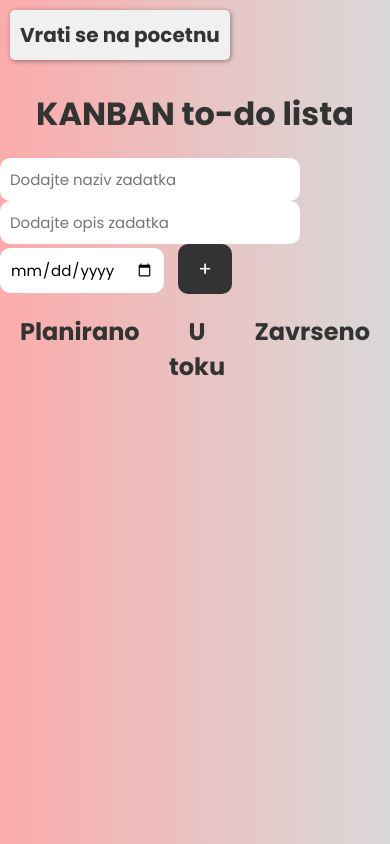
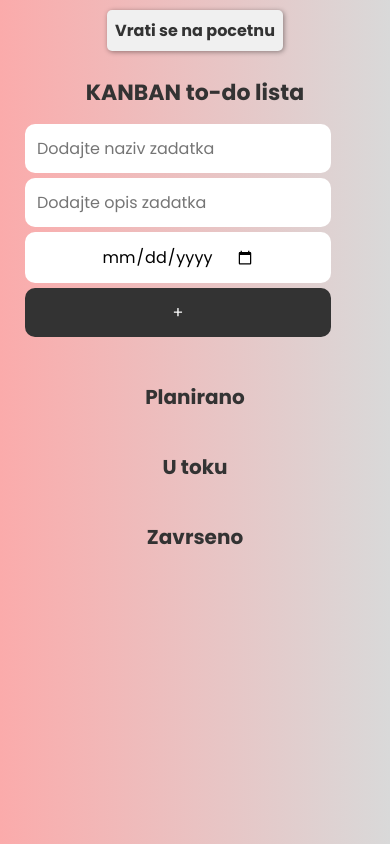
Before and after one commit to stefannmikiic/mini_js_aplikacije, a plain HTML site: page todo.html in a window 390 px wide. Drawn offline with Linux system fonts and the light colour scheme.

Commit message:
zavrseno konvertovanje i responzivnost

```diff
--- /dev/null
+++ b/css/konvertovanje.css
@@ -0,0 +1,156 @@
+* {
+    margin: 0;
+    padding: 0;
+    box-sizing: border-box;
+}
+body{
+    background-image: linear-gradient(to right, #fbabab, #d9d9d9);
+    font-family: Arial, sans-serif;
+    height: 100vh;
+    display: flex;
+    flex-direction: column;
+    align-items: center;
+    justify-content: center;
+}
+
+h2 {
+    text-align: center;
+    color: #333;
+    padding: 20px;
+    margin: 20px auto;
+}
+
+button{
+    padding: 10px;
+    margin: 4px;
+    font-size: 18px;
+    border-radius: 10px;
+    border: none;
+    background-color: #222;
+    color: white;
+
+}
+button:hover{
+    cursor: pointer;
+    transform: scale(1.05);
+    background-color: #cacaca;
+    color: #333;
+}
+
+a{
+    text-decoration: none;
+    color: #333;
+    font-size: 20px;
+    padding: 10px;
+    border-radius: 5px;
+    background-color: #f0f0f0;
+    box-shadow: 1px 1px 5px rgba(0,0,0,0.4);
+    font-weight: bold;
+
+}
+#pocetna{
+    width: 80%;
+    padding: 10px;
+
+    align-items: left;
+    text-align: left;
+    display: flex;
+    justify-content:left;
+}
+
+input{
+    width:100%;
+    padding: 10px;
+    border: none;
+    border-radius: 10px;
+    font-size: 15px;
+    box-shadow: 1px 1px 5px rgba(0,0,0,0.4);
+    display: flex;
+    justify-content: center;
+    align-items: center;
+    text-align: center;
+    height: 50px;
+}
+
+.container{
+
+    display: grid;
+    grid-template-columns: repeat(2, 1fr);
+    gap: 30px;
+    width: 50%;
+    margin: 0 auto;
+    padding: 20px;
+}
+
+.inputPolje{
+    width: 40%;
+    display: flex;
+    flex-direction: column;
+    align-items: center;
+    justify-content: center;
+}
+
+#rezultat{
+    width: 50%;
+    padding: 20px;
+    font-size: 15px;
+    margin: 20px auto;
+    display: flex;
+    justify-content: center;
+    align-items: center;
+    text-align: center;
+
+}
+
+@media screen and (max-width: 768px) {
+    body {
+        padding: 20px;
+        height: auto;
+    }
+
+    #pocetna {
+        width: 100%;
+        justify-content: center;
+        text-align: center;
+    }
+
+    h2 {
+        font-size: 22px;
+        padding: 10px;
+        margin: 10px 0;
+    }
+
+    .inputPolje {
+        width: 100%;
+    }
+
+    input {
+        width: 90%;
+        font-size: 16px;
+    }
+
+    .container {
+        width: 100%;
+        grid-template-columns: 1fr;
+        gap: 15px;
+        padding: 10px;
+    }
+
+    button {
+        font-size: 16px;
+        width: 90%;
+        margin: 0 auto;
+    }
+
+    #rezultat {
+        width: 100%;
+        font-size: 16px;
+        padding: 10px;
+        margin: 10px auto;
+    }
+
+    a {
+        font-size: 16px;
+        padding: 8px;
+    }
+}
--- a/css/todo.css
+++ b/css/todo.css
@@ -96,3 +96,58 @@ a{
     display: flex;
     justify-content:left;
 }
+@media screen and (max-width: 768px) {
+    h1 {
+        font-size: 22px;
+        margin: 15px 0;
+    }
+
+    .taskForma {
+        flex-direction: column;
+        align-items: center;
+        gap: 10px;
+        width: 100%;
+    }
+
+    .taskForma input[type="text"],
+    .taskForma input[type="date"],
+    .taskForma input[type="submit"] {
+        display: flex;
+        justify-content: center;
+        width: 90%;
+        font-size: 16px;
+        padding: 12px;
+        margin-bottom: 5px;
+    }
+
+    .taskForma input[type="submit"] {
+        margin-left: 0;
+    }
+
+    .kanban_board {
+        grid-template-columns: 1fr;
+        padding: 0 10px;
+    }
+
+    .kolona h2 {
+        font-size: 20px;
+        margin-top: 20px;
+    }
+
+    .task {
+        padding: 15px;
+        margin: 10px auto;
+        font-size: 15px;
+    }
+
+    #pocetna {
+        width: 100%;
+        justify-content: center;
+        text-align: center;
+    }
+
+    a {
+        font-size: 16px;
+        padding: 8px;
+    }
+}
--- a/css/vreme.css
+++ b/css/vreme.css
@@ -82,3 +82,49 @@ a{
     display: flex;
     justify-content:left;
 }
+
+@media screen and (max-width: 768px) {
+    body {
+        padding: 20px;
+        height: auto;
+    }
+
+    #pocetna {
+        width: 100%;
+        justify-content: center;
+        text-align: center;
+    }
+
+    a {
+        font-size: 16px;
+        padding: 8px;
+    }
+
+    .weather-container {
+        width: 100%;
+        padding: 15px;
+    }
+
+    h1 {
+        font-size: 22px;
+        padding: 10px;
+        margin: 10px 0;
+    }
+
+    input[type="text"] {
+        width: 90%;
+        font-size: 16px;
+    }
+
+    button {
+        width: 90%;
+        font-size: 16px;
+    }
+
+    .rezultat {
+        width: 100%;
+        font-size: 16px;
+        padding: 10px;
+        margin-top: 15px;
+    }
+}
```
Also changed, not shown: index.html (+1 -0 lines), js/konvertovanje.js (added, +24 -0 lines), konvertovanje.html (added, +28 -0 lines).
